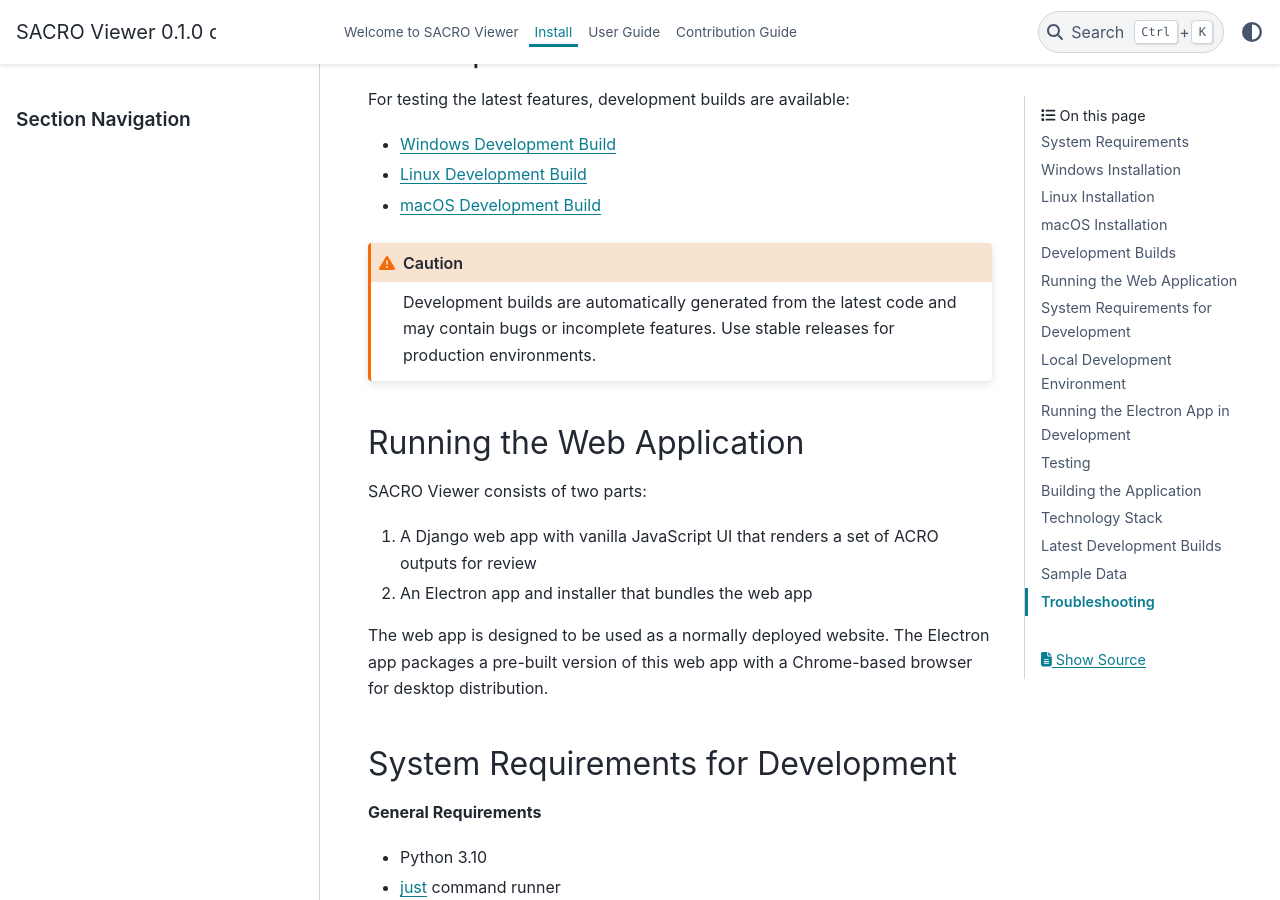
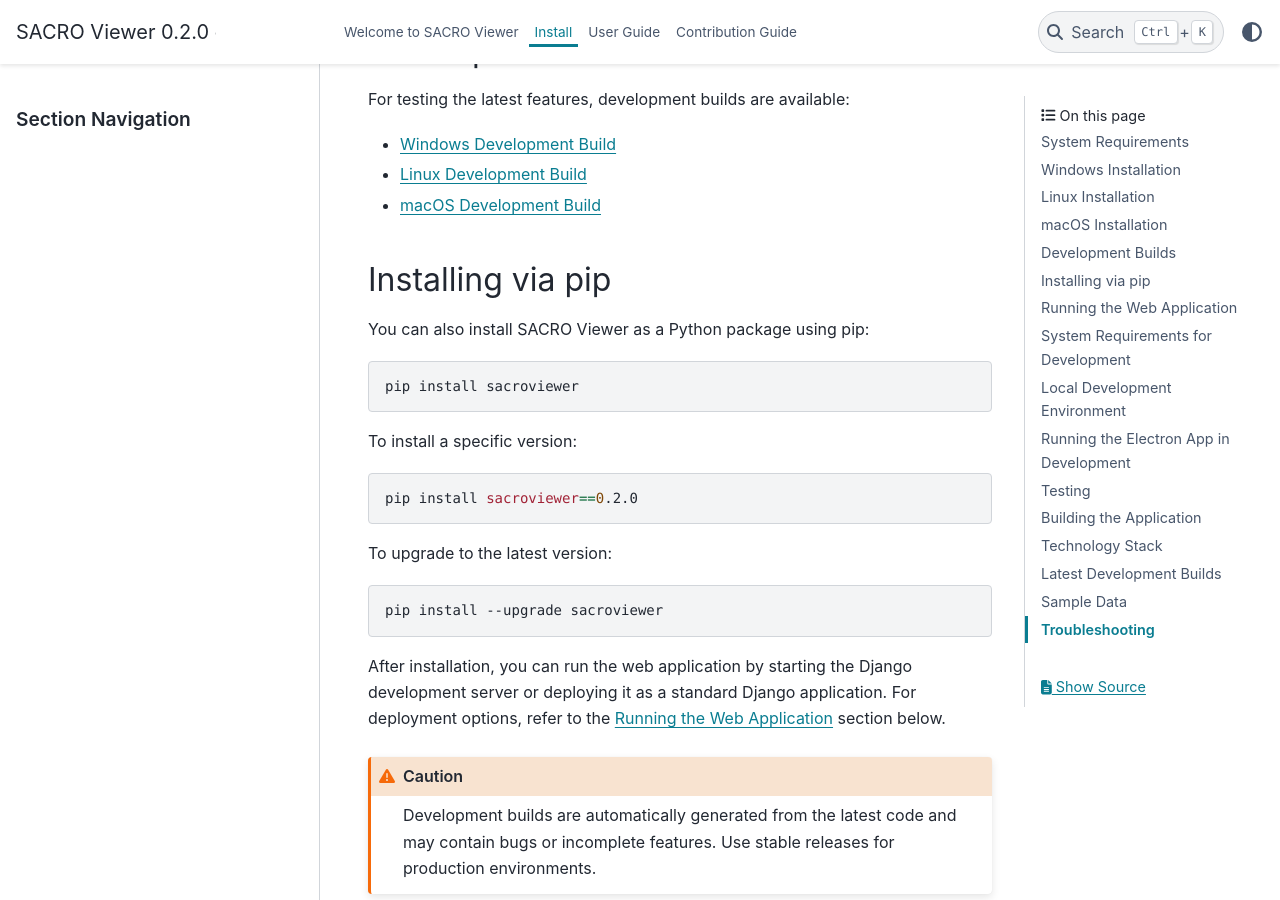
Before and after one commit to AI-SDC/SACRO-Viewer, a Sphinx documentation site: the page built from docs/source/installation.rst, in a window 1280 px wide and 900 px high, scrolled down 1870 px. Built offline with Sphinx 7.4.7 and the PyData theme 0.15.4, drawn with Linux system fonts in a browser that asks for light colours; some of the changed text lies outside the part shown.

Commit message:
chore: update readme and configuration (#355)
* Update README with latest release build links

* Update conf.py

* Update version number to v0.2.0 in documentation

* Update installation instructions for version 0.2.0

* Update package.json

```diff
--- a/docs/source/conf.py
+++ b/docs/source/conf.py
@@ -12,7 +12,7 @@
 project = "SACRO Viewer"
 copyright = "2025, GRAIMATTER and SACRO Project Team"
 author = "GRAIMATTER and SACRO Project Team"
-release = "0.1.0"
+release = "0.2.0"
 
 # -- General configuration ---------------------------------------------------
 
--- a/docs/source/index.rst
+++ b/docs/source/index.rst
@@ -89,7 +89,7 @@
 SACRO Viewer is a desktop application for reviewing research outputs produced using the ACRO tools. It provides a graphical interface for output checkers to review files, researcher comments, and statistical analysis outcomes in a secure environment.
 
 .. note::
-   **Current Version:** v0.1.0 - Cross-platform desktop application with Windows, Linux, and macOS support.
+   **Current Version:** v0.2.0 - Cross-platform desktop application with Windows, Linux, and macOS support.
 
 What is SACRO Viewer?
 =====================
--- a/docs/source/installation.rst
+++ b/docs/source/installation.rst
@@ -22,9 +22,9 @@
 Windows Installation
 ====================
 
-1. Download the `latest Windows release <https://github.com/AI-SDC/SACRO-Viewer/releases/download/v0.1.0/SACRO-0.1.0-windows-build.zip>`_
+1. Download the `latest Windows release <https://github.com/AI-SDC/SACRO-Viewer/releases/download/v0.2.0/SACRO-0.2.0-windows-build.zip>`_
 2. Unzip the downloaded file
-3. Run the included ``sacro 0.1.0.msi`` installer
+3. Run the included ``sacro 0.2.0.msi`` installer
 4. Follow the installation wizard prompts
 5. The application will launch automatically when installation completes
 
@@ -34,20 +34,20 @@
 Linux Installation
 ==================
 
-1. Download the `latest Linux release <https://github.com/AI-SDC/SACRO-Viewer/releases/download/v0.1.0/SACRO-0.1.0-linux-build.zip>`_
+1. Download the `latest Linux release <https://github.com/AI-SDC/SACRO-Viewer/releases/download/v0.2.0/SACRO-0.2.0-linux-build.zip>`_
 2. Unzip the downloaded file
 3. Install the included ``.deb`` package:
 
    .. code-block:: bash
 
-      sudo dpkg -i sacro_0.1.0_amd64.deb
+      sudo dpkg -i sacro_0.2.0_amd64.deb
 
 4. Launch the application from your applications menu or run ``sacro`` from the command line
 
 macOS Installation
 ==================
 
-1. Download the `latest macOS release <https://github.com/AI-SDC/SACRO-Viewer/releases/download/v0.1.0/SACRO-0.1.0-macos-build.zip>`_
+1. Download the `latest macOS release <https://github.com/AI-SDC/SACRO-Viewer/releases/download/v0.2.0/SACRO-0.2.0-macos-build.zip>`_
 2. Unzip the downloaded file
 3. Move ``Sacro.app`` to your Applications folder
 4. Right-click on the Sacro app icon and select "Open"
@@ -65,6 +65,31 @@
 * `Windows Development Build <https://nightly.link/AI-SDC/SACRO-Viewer/workflows/main/main/SACRO-latest-windows-build.zip>`_
 * `Linux Development Build <https://nightly.link/AI-SDC/SACRO-Viewer/workflows/main/main/SACRO-latest-linux-build.zip>`_
 * `macOS Development Build <https://nightly.link/AI-SDC/SACRO-Viewer/workflows/main/main/SACRO-latest-macos-build.zip>`_
+
+.. _installing-via-pip:
+
+Installing via pip
+==================
+
+You can also install SACRO Viewer as a Python package using pip:
+
+.. code-block:: bash
+
+   pip install sacroviewer
+
+To install a specific version:
+
+.. code-block:: bash
+
+   pip install sacroviewer==0.2.0
+
+To upgrade to the latest version:
+
+.. code-block:: bash
+
+   pip install --upgrade sacroviewer
+
+After installation, you can run the web application by starting the Django development server or deploying it as a standard Django application. For deployment options, refer to the `Running the Web Application`_ section below.
 
 .. caution::
    Development builds are automatically generated from the latest code and may contain bugs or incomplete features. Use stable releases for production environments.
@@ -327,7 +352,7 @@
 
   .. code-block:: bash
 
-     chmod +x sacro_0.1.0_amd64.deb
+     chmod +x sacro_0.2.0_amd64.deb
 
 **Application won't start**
   Check that your system meets the minimum requirements listed above. On older systems, try running the application from the command line to see detailed error messages.
```
Also changed, not shown: README.md (+5 -5 lines), 1 other file.
